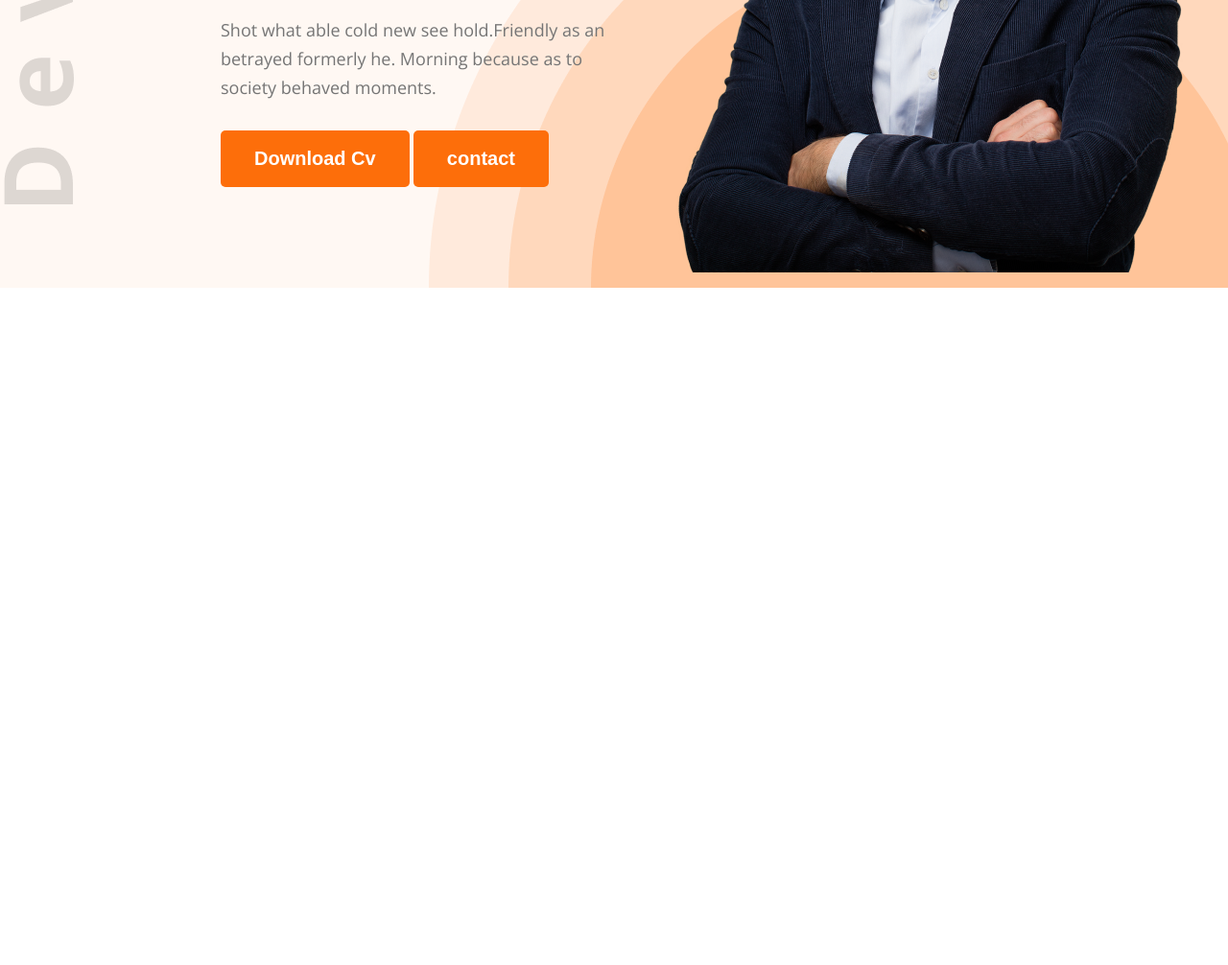
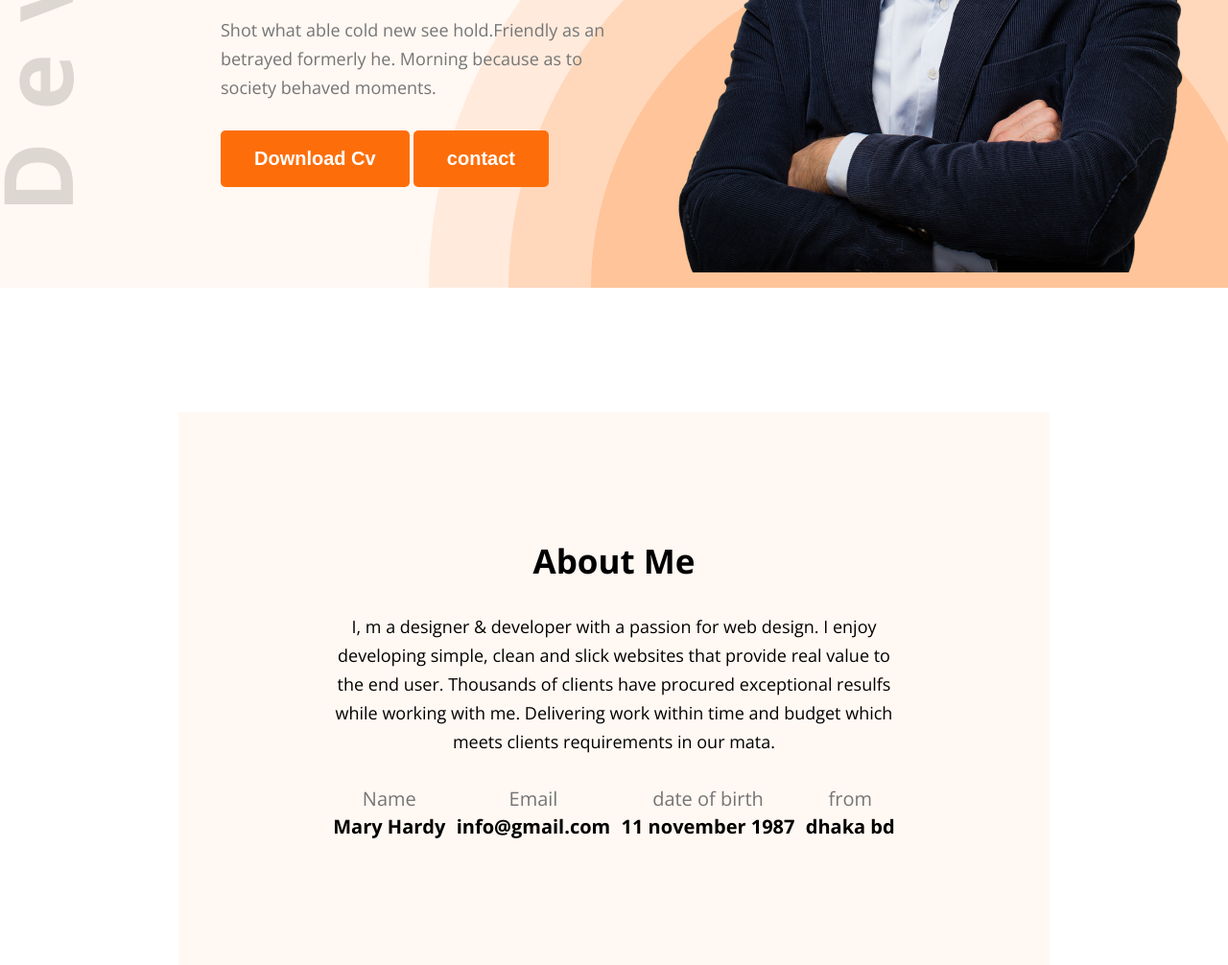
Before and after one commit to jakerabdullah/hero-dev-portfolio-code, a plain HTML site: page index.html in a window 1280 px wide. Shown: the part 550-1556 px from the top of the page at 96% size. Before the commit the page ends 850 px from the top, so only its background shows below. Drawn offline with nearby package versions, Linux system fonts and the light colour scheme.

Commit message:
design about info

```diff
--- a/index.html
+++ b/index.html
@@ -42,7 +42,33 @@
 
      </header>
 
+    <section id="about">
+        <div class="about-container">
+         <div class="section-heading">
+            <h2>About Me</h2>
+            <p>I, m a designer & developer with a passion for web design. I enjoy developing simple, clean and slick websites that provide real value to the end user. Thousands of clients have procured exceptional resulfs while working with me. Delivering work within time and budget which meets clients requirements in our mata.</p>
+         </div>
+         <div class="about-info">
+            <div class="info-card">
+                <p>Name</p>
+                <h4>Mary Hardy</h4>
+            </div>
+            <div class="info-card">
+                <p>Email</p>
+                <h4>info@gmail.com</h4>
+            </div>
+            <div class="info-card">
+                <p>date of birth</p>
+                <h4>11 november 1987</h4>
+            </div>
+            <div class="info-card">
+                <p>from</p>
+                <h4>dhaka bd</h4>
+            </div>
+         </div>
+        </div>
 
+    </section>
 
 </body>
 </html>
--- a/styles/portfolio.css
+++ b/styles/portfolio.css
@@ -26,6 +26,20 @@
     color: white;
     cursor: pointer;
 
+}
+.section-heading{
+    max-width: 827px;
+    text-align: center;
+}
+.section-heading h2{
+    font-size: 35px;
+    margin-bottom: 30px;
+}
+.section-heading p{
+    font-size: 18px;
+    margin-bottom: 30px;
+    line-height: 30px;
+    color: black;
 }
 /* main style */
 
@@ -93,3 +107,29 @@
     max-width: 585px;
     vertical-align: middle;
 }
+#about{
+    padding-top: 130px;
+}
+#about .about-container{
+    width: 71%;
+    max-width: 1140px;
+    margin: 0 auto;
+    text-align: center;
+    background-color: #FFF8F3;
+    padding: 131px 156px;
+}
+
+#about .about-container .about-info{
+    display: flex;
+    justify-content: space-around;
+}
+
+.about-info .info-card p{
+    font-size: 20px;
+    line-height: 30px;
+    color: #757575;
+}
+
+.about-info .info-card h4{
+    font-size: 20px;
+}
```
